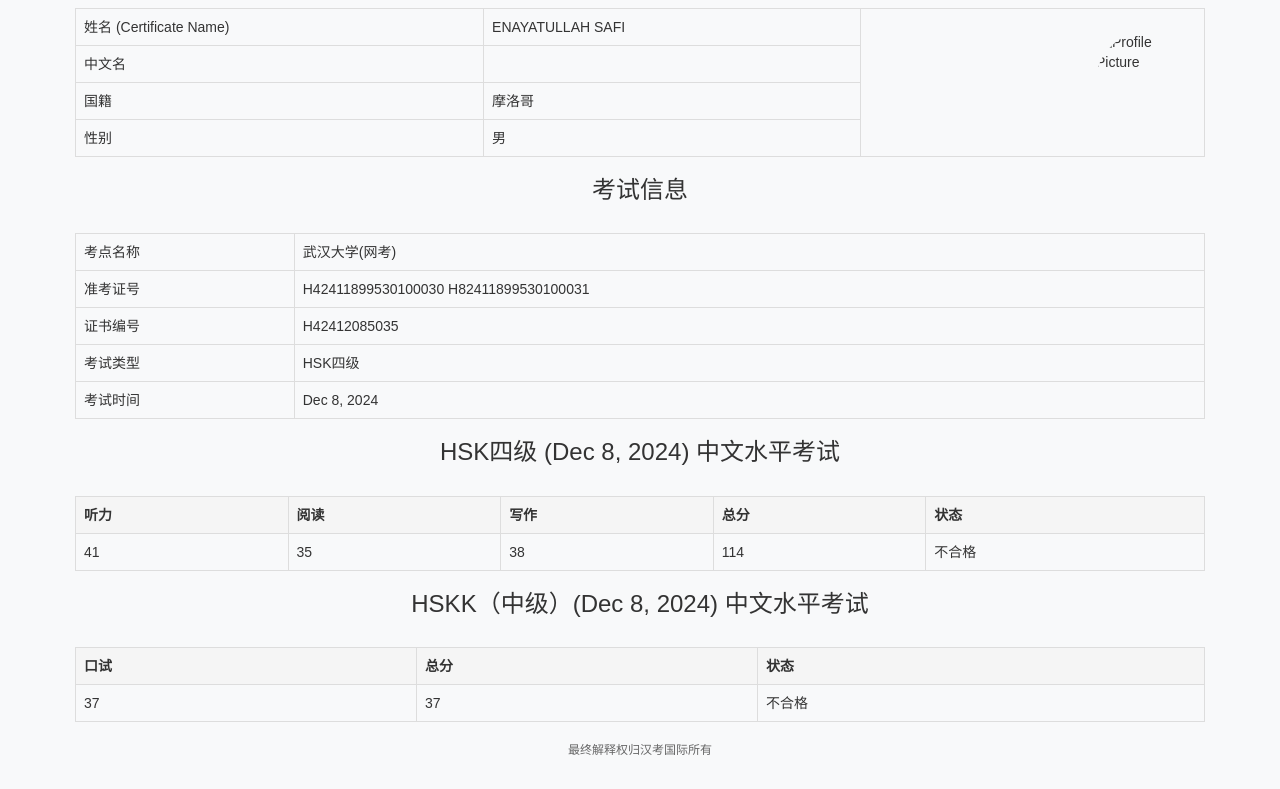
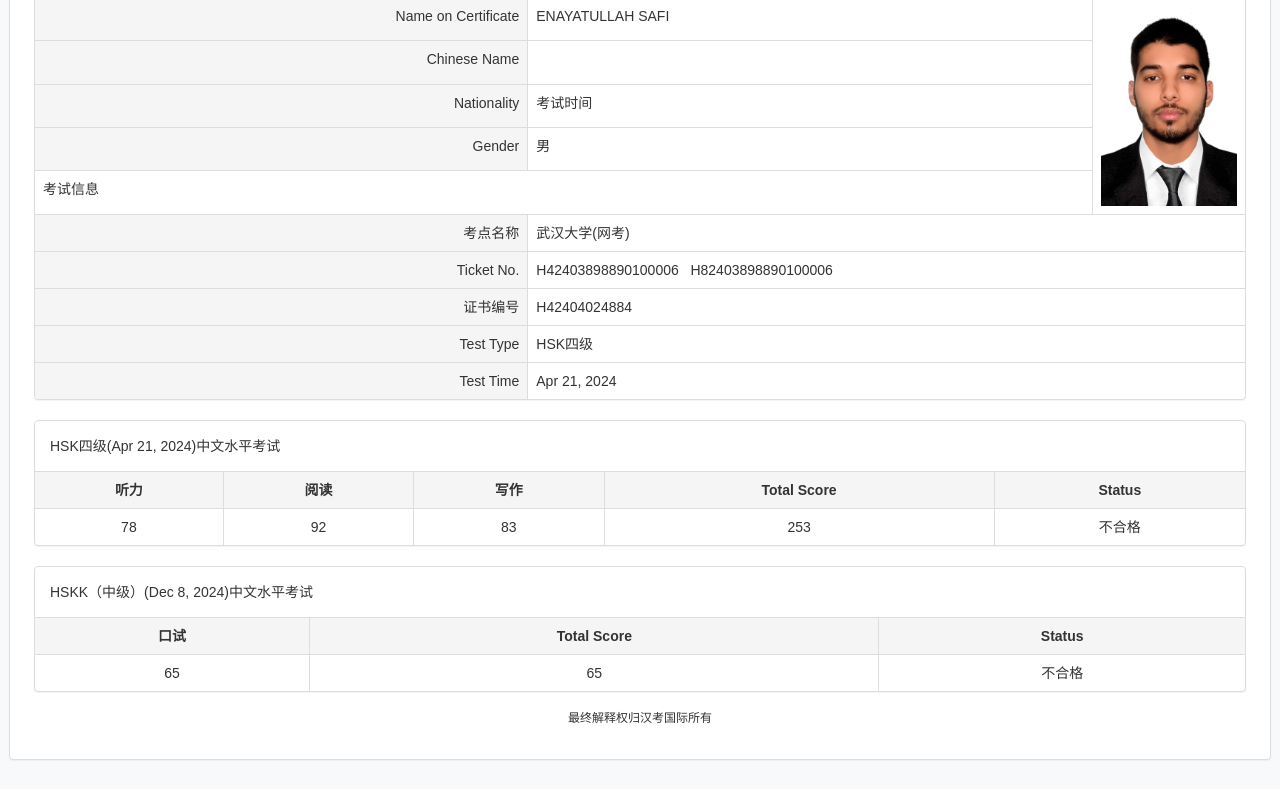
Before and after one commit to Nasratllah/hsk, a plain HTML site: page index.html in a window 1280 px wide. Shown: the part 201-990 px from the top of the page. Drawn offline with nearby package versions, Linux system fonts and the light colour scheme.

Commit message:
Update index.html

```diff
--- a/index.html
+++ b/index.html
@@ -8,183 +8,212 @@
     <link rel="stylesheet" href="https://maxcdn.bootstrapcdn.com/bootstrap/3.4.1/css/bootstrap.min.css">
     <!-- Custom CSS -->
     <style>
-        /* General Styles */
+
+    /* Responsive Styles for width less than 560px */
+    @media (max-width: 560px) {
+        body {
+            padding: 10px;
+        }
+
+        h2, h4 {
+            text-align: center;
+            font-size: 18px;
+        }
+
+        .well-sm {
+            margin-top: 10px;
+        }
+
+        .panel-body {
+            padding: 10px;
+        }
+
+        .table-bordered th, .table-bordered td {
+            font-size: 12px;
+            padding: 5px;
+        }
+
+        img {
+            height: 150px !important;
+            width: auto;
+        }
+
+        .table-bordered {
+            font-size: 12px;
+        }
+
+        .center {
+            text-align: center;
+        }
+
+        .panel-default {
+            margin-bottom: 15px;
+        }
+
+        h6 {
+            font-size: 12px;
+            text-align: center;
+        }
+    }
+
+
+
+
+
+        /* Inline Styles */
         body {
             font-family: Arial, sans-serif;
             background-color: #f8f9fa;
         }
 
-        .container {
-            max-width: 1200px;
-            margin: 0 auto;
-            padding: 20px;
-        }
-
-        h1, h2, h3 {
-            text-align: center;
-            color: #333;
-        }
-
-        table {
-            width: 100%;
-            border-collapse: collapse;
+        .well-sm {
             margin-top: 20px;
         }
 
-        table th, table td {
+        .panel-body {
+            /* font-weight: bold; */
+            /* text-align: center; */
+        }
+
+        .table-bordered {
+            border: 1px solid #ddd;
+        }
+
+        .table-bordered th, .table-bordered td {
             border: 1px solid #ddd;
             padding: 8px;
-            text-align: left;
+            /* text-align: center; */
         }
 
-        table th {
+        .active {
             background-color: #f5f5f5;
-            font-weight: bold;
         }
 
-        .profile-image {
-            float: right;
-            margin-left: 20px;
-            width: 100px;
-            height: 100px;
-            object-fit: cover;
-            border-radius: 50%;
-        }
-
-        .footer {
-            margin-top: 20px;
-            text-align: center;
-            font-size: 12px;
-            color: #666;
-        }
-
-        /* Responsive Design */
-        @media (max-width: 768px) {
-            .profile-image {
-                width: 100%;
-                height: auto;
-                float: none;
-                margin: 0 auto;
-                display: block;
-            }
-
-            table {
-                font-size: 14px;
-            }
-
-            .table-responsive {
-                overflow-x: auto;
-            }
+        .center {
+            /* text-align: center; */
         }
     </style>
 </head>
 <body>
-    <div class="container">
-        <h1>中文考试成绩在线验证结果查询</h1>
-        <h2>汉考国际教育科技（北京）有限公司（CTI）</h2>
-
-        <!-- Test Taker Information -->
-        <h3>考生信息</h3>
-        <div class="table-responsive">
-            <table>
+    <div class="well-sm">
+        <center>
+            <h2>中文考试成绩在线验证结果查询</h2>
+            <h4>汉考国际教育科技（北京）有限公司（CTI）</h4>
+        </center>
+        <div class="panel panel-default">
+            <div class="well-lg">
+                <div class="panel panel-default">
+                    <!-- Default panel contents -->
+                    <div class="panel-body">
+                        Information of test taker
+                    </div>
+                    <!-- Table -->
+                    <table class="table table-bordered">
+                        <tbody>
                             <tr>
-                    <td>姓名 (Certificate Name)</td>
+                                <td class="active text-right">Name on Certificate</td>
                                 <td>ENAYATULLAH SAFI</td>
-                    <td rowspan="4">
-                        <img src="/userFace/newFace/2024/11/15/c14cf373c4bd4c95b2f6648a06c75032.png" alt="Profile Picture" class="profile-image">
+                                <td rowspan="5" width="100px">
+                                    <img src="enayat.jpg" height="200px"/>
                                 </td>
                             </tr>
                             <tr>
-                    <td>中文名</td>
+                                <td class="active text-right">Chinese Name</td>
                                 <td></td>
                             </tr>
                             <tr>
-                    <td>国籍</td>
-                    <td>摩洛哥</td>
+                                <td class="active text-right">Nationality</td>
+                                <td>考试时间</td>
                             </tr>
                             <tr>
-                    <td>性别</td>
+                                <td class="active text-right">Gender</td>
                                 <td>男</td>
                             </tr>
-            </table>
-        </div>
-
-        <!-- Exam Information -->
-        <h3>考试信息</h3>
-        <div class="table-responsive">
-            <table>
                             <tr>
-                    <td>考点名称</td>
-                    <td>武汉大学(网考)</td>
+                                <td colspan="2" class="" style="font-size:14px;">考试信息</td>
                             </tr>
                             <tr>
-                    <td>准考证号</td>
-                    <td>H42411899530100030 H82411899530100031</td>
+                                <td class="active text-right">考点名称</td>
+                                <td colspan="2">武汉大学(网考)</td>
                             </tr>
                             <tr>
-                    <td>证书编号</td>
-                    <td>H42412085035</td>
+                                <td class="active text-right">Ticket No.</td>
+                                <td colspan="2">H42403898890100006 &nbsp;&nbsp;H82403898890100006</td>
                             </tr>
                             <tr>
-                    <td>考试类型</td>
-                    <td>HSK四级</td>
+                                <td class="active text-right">证书编号</td>
+                                <td colspan="2">H42404024884</td>
                             </tr>
                             <tr>
-                    <td>考试时间</td>
-                    <td>Dec 8, 2024</td>
+                                <td class="active text-right">Test Type</td>
+                                <td colspan="2">HSK四级
+                                </td>
                             </tr>
-            </table>
-        </div>
-
-        <!-- HSK Results -->
-        <h3>HSK四级 (Dec 8, 2024) 中文水平考试</h3>
-        <div class="table-responsive">
-            <table>
-                <thead>
                             <tr>
-                        <th>听力</th>
-                        <th>阅读</th>
-                        <th>写作</th>
-                        <th>总分</th>
-                        <th>状态</th>
-                    </tr>
-                </thead>
-                <tbody>
-                    <tr>
-                        <td>41</td>
-                        <td>35</td>
-                        <td>38</td>
-                        <td>114</td>
-                        <td>不合格</td>
+                                <td class="active text-right">Test Time</td>
+                                <td colspan="2">Apr 21, 2024
+                                </td>
                             </tr>
                         </tbody>
                     </table>
                 </div>
 
-        <!-- HSKK Results -->
-        <h3>HSKK（中级）(Dec 8, 2024) 中文水平考试</h3>
-        <div class="table-responsive">
-            <table>
+                <div class="panel panel-default">
+                    <!-- Default panel contents -->
+                    <div class="panel-body">
+                        HSK四级(Apr 21, 2024)中文水平考试
+                    </div>
+                    <!-- Table -->
+                    <table class="table table-bordered">
                         <thead>
-                    <tr>
-                        <th>口试</th>
-                        <th>总分</th>
-                        <th>状态</th>
+                            <tr class="active">
+                                <th><div align="center">听力</div></th>
+                                <th><div align="center">阅读</div></th>
+                                <th><div align="center">写作</div></th>
+                                <th><div align="center">Total Score</div></th>
+                                <th><div align="center">Status</div></th>
                             </tr>
                         </thead>
                         <tbody>
                             <tr>
-                        <td>37</td>
-                        <td>37</td>
-                        <td>不合格</td>
+                                <td align="center">78</td>
+                                <td align="center">92</td>
+                                <td align="center">83</td>
+                                <td align="center">253</td>
+                                <td align="center">不合格</td>
                             </tr>
                         </tbody>
                     </table>
                 </div>
 
-        <!-- Footer -->
-        <div class="footer">
-            <p>最终解释权归汉考国际所有</p>
+                <div class="panel panel-default">
+                    <!-- Default panel contents -->
+                    <div class="panel-body">
+                        HSKK（中级）(Dec 8, 2024)中文水平考试
+                    </div>
+                    <!-- Table -->
+                    <table class="table table-bordered">
+                        <thead>
+                            <tr class="active">
+                                <th><div align="center">口试</div></th>
+                                <th><div align="center">Total Score</div></th>
+                                <th><div align="center">Status</div></th>
+                            </tr>
+                        </thead>
+                        <tbody>
+                            <tr>
+                                <td align="center">65</td>
+                                <td align="center">65</td>
+                                <td align="center">不合格</td>
+                            </tr>
+                        </tbody>
+                    </table>
+                </div>
+
+                <center>
+                    <h6>最终解释权归汉考国际所有</h6>
+                </center>
+            </div>
         </div>
     </div>
 </body>
```
Lines whose indentation alone changed are shown as unchanged.
